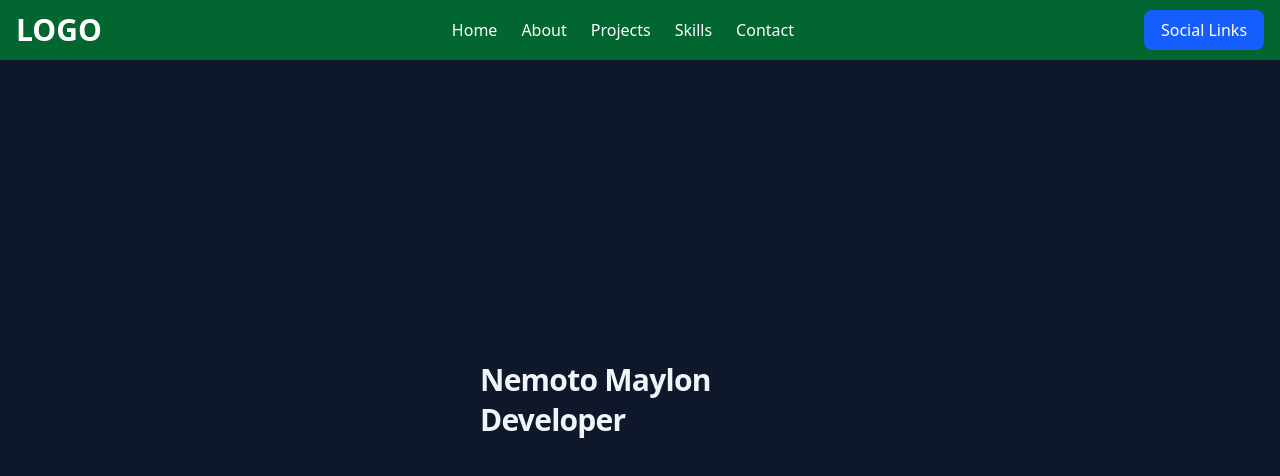
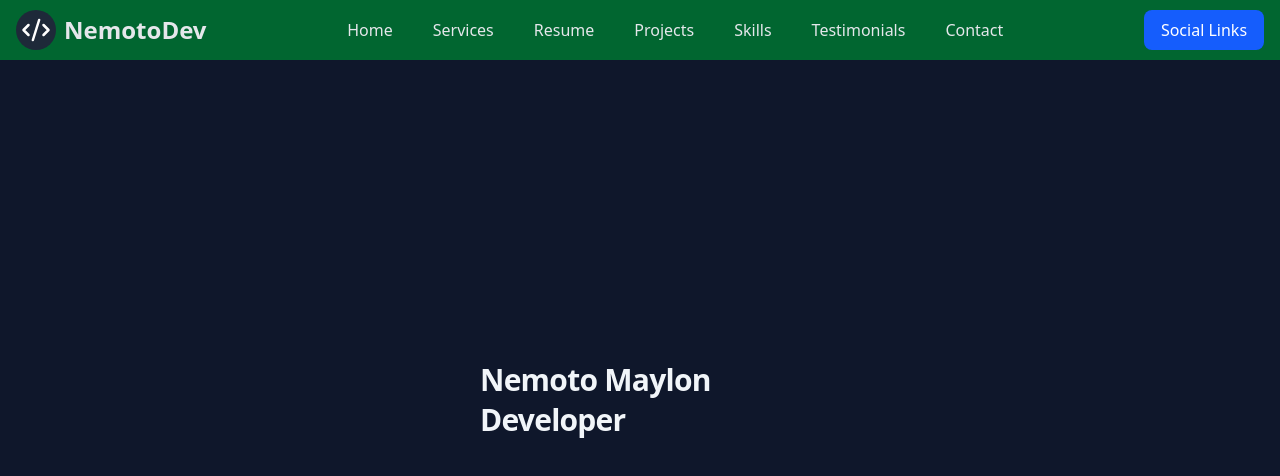
Before and after one commit to Maylon-tech/Dev-Port_omega, a Next.js app: page / in a window 1280 px wide. Shown: the top 476 px of the page. Built offline with nearby package versions, Linux system fonts and the light colour scheme.

Commit message:
building the navbar with logo.

```diff
--- a/package.json
+++ b/package.json
@@ -11,7 +11,8 @@
   "dependencies": {
     "next": "16.1.6",
     "react": "19.2.3",
-    "react-dom": "19.2.3"
+    "react-dom": "19.2.3",
+    "react-icons": "^5.5.0"
   },
   "devDependencies": {
     "@tailwindcss/postcss": "^4",
--- a/src/components/Logo.tsx
+++ b/src/components/Logo.tsx
@@ -1,10 +1,16 @@
 import Link from "next/link"
+import { LuCodeXml } from "react-icons/lu"
 
 
 const Logo = () => {
   return (
-    <Link href="/">
-        LOGO
+    <Link href="/" className="flex gap-2 items-center">
+        <span className="w-10 h-10 rounded-full bg-gray-800 grid place-items-center">
+          <LuCodeXml />
+        </span>
+        <h2 className="text-gray-200 font-bold md:text-2xl hidden sm:block">
+          NemotoDev
+        </h2>
     </Link>
   )
 }
--- a/src/components/Navbar/Navbar.tsx
+++ b/src/components/Navbar/Navbar.tsx
@@ -1,20 +1,62 @@
+
+import Link from "next/link"
 import Logo from "../Logo"
 
-
+const navLinks = [
+  {
+    url: "#home",
+    label: "Home"
+  },
+  {
+    url: "#services",
+    label: "Services"
+  },
+  {
+    url: "#resume",
+    label: "Resume"
+  },
+  {
+    url: "#projects",
+    label: "Projects"
+  },
+  {
+    url: "#skills",
+    label: "Skills"
+  },
+  {
+    url: "#testimonials",
+    label: "Testimonials"
+  },
+  {
+    url: "#contact",
+    label: "Contact"
+  },
+]
 
 const Navbar = () => {
   return (
     <nav className="fixed z-50 flex items-center justify-between p-4 bg-green-800 text-white w-full h-15">
+      {/* LOGO */}
       <div className="text-3xl font-semibold">
         <Logo />
       </div>
 
-      <ul className="flex gap-6">
-        <li>Home</li>
-        <li>About</li>
-        <li>Projects</li>
-        <li>Skills</li>
-        <li>Contact</li>
+      {/* Nav-links */}
+      <ul className="hidden lg:flex space-x-10">
+        {
+          navLinks.map((link) => {
+            return (
+              <li key={link.url}>
+                <Link
+                  href={link.url}
+                  className="text-gray-200 hover:text-cyan-300 font-medium tansition-colors duration-300"
+                >
+                  {link.label}
+                </Link>
+              </li>
+            )
+          })
+        }
       </ul>
 
       <div className="p-2 rounded-lg bg-blue-600 w-30 text-center">
```
Also changed, not shown: 1 other file (tests, documents, lock files or other folders).
